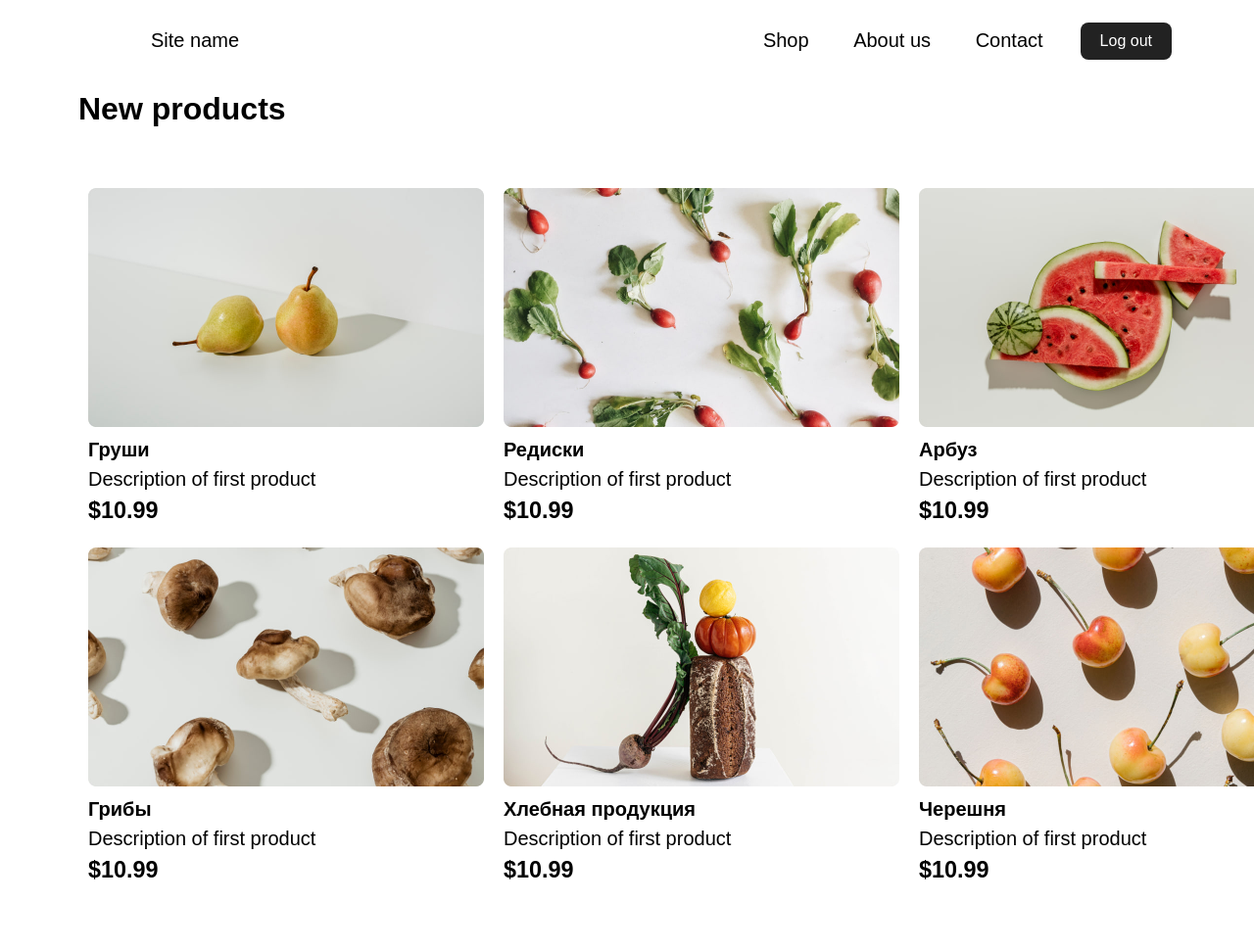
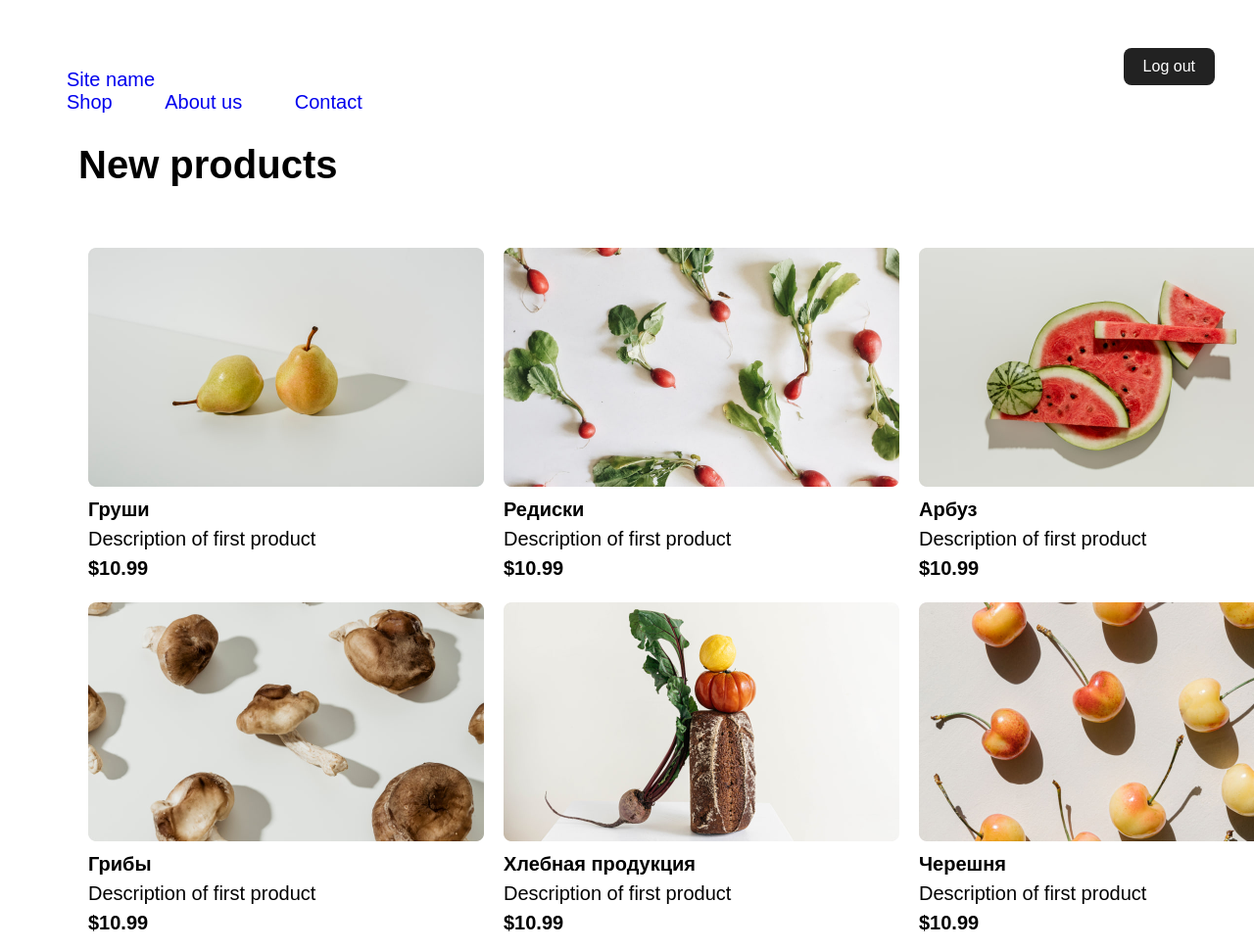
Before and after one commit to KirilNeon/prodweb, a plain HTML site: page index.html in a window 1280 px wide. Shown: the top 970 px of the page at 98% size. Drawn offline with Linux system fonts and the light colour scheme.

Commit message:
10.01.24 header rebalans

```diff
--- a/index.html
+++ b/index.html
@@ -8,17 +8,22 @@
 </head>
 <body>
 
-    <div class="header">
+<header>
+<div class="container">
+    <div class="header-content">
     <nav>
-        <li class="name">Site&nbsp;name</li>
-        <ul>
-            <li><a href="#"></a>Shop</li>
-            <li><a href="#"></a>About us</li>
-            <li><a href="#"></a>Contact</li>
-        </ul>
+        <a href="#">Site&nbsp;name </a>
+        <a href="#">Shop</a>
+        <a href="#">About us</a>
+        <a href="#">Contact</a>
+    </nav>
+    <div class="header-content-btn">
         <button class="btn_log_out"> Log&nbsp;out </button>
-    </nav>
     </div>
+    </div>
+</div>
+</header>
+
 
     <div class="new_prod">
         <h1 class="head">New products</h1>
--- a/style.css
+++ b/style.css
@@ -3,51 +3,56 @@
     padding: 0;
     font-family: 'Poppins', sans-serif;
     box-sizing: border-box;
+    font-size: 20px;
 }
 
-.header{
-    display: block-flex;
-    width: 100%;
-    min-width: 20%;
-    background-image: #ffffff;
-    background-size: cover;
-    background-position: center;
-    padding: 10px 5%;
-    font-size: 20px;
-    flex-direction: row;
-}
-.name {
-    display: inline-block;
-    white-space: pre-wrap;
-    color: #000;
-    text-decoration: none;
-    margin-inline: 90px;
-}
-nav {
-    width: 100%;
-    display: flex;
-    align-items: center;
-    justify-content: space-between;
+.container {
+  max-width: 1440px;
+  margin: 0px, auto;
 
-    padding: 10px 0;
+  /* background-color: #6b6b6b; */
 }
 
-nav ul {
-    list-style: none;
-    width: 100%;
-    text-align: right;
-    padding-left: 60px;
+.header {
+  margin-top: 56px;
+  /* background-color: #000; */
 }
 
-nav ul li {
-    display: inline-block;
-    margin: 10px 20px;
+.header-content {
+  /* background-color: #fc5757; */
+  display: flex;
+  justify-content: space-between;
+  align-items: center;
+  margin-top: 0x;
 }
 
-nav ul li a {
-    color: #000;
-    text-decoration: none;
+.header-content-btn {
+  display: flex;
+  align-items: center;
 }
+
+nav a {
+text-decoration: none;
+margin-left: 48px;
+margin-top: 50px;
+}
+
+nav a:first-child{
+  display: flex;
+  gap: 500px;
+}
+
+.crumb {
+display: inline-block;
+}
+.crumb a::after {
+display: inline-block;
+color: #000000;
+font-size: 80%;
+font-weight: bold;
+padding: 0 3px;
+}
+
 
 .btn_log_out{
     display: inline-flex;
@@ -64,8 +69,6 @@ nav ul li a {
     margin-right: 20px;
     font-size: 16px;
 }
-
-
 
 .new_prod {
     padding: 10px 80px 10px 80px;
@@ -157,12 +160,12 @@ h1 {
 
   .product.top {
     grid-column: 2 / 3;
-    grid-row: 1 / 2;
+    grid-row: 1 / 1;
     height: 382px; /* Половина высоты для первого блока */
   }
 
   .product.lower {
-    grid-column: 2 / 3;
+    grid-column: 2 / 2;
     grid-row: 2 / 3;
     height: 382px; /* Половина высоты для второго блока */
   }
```
